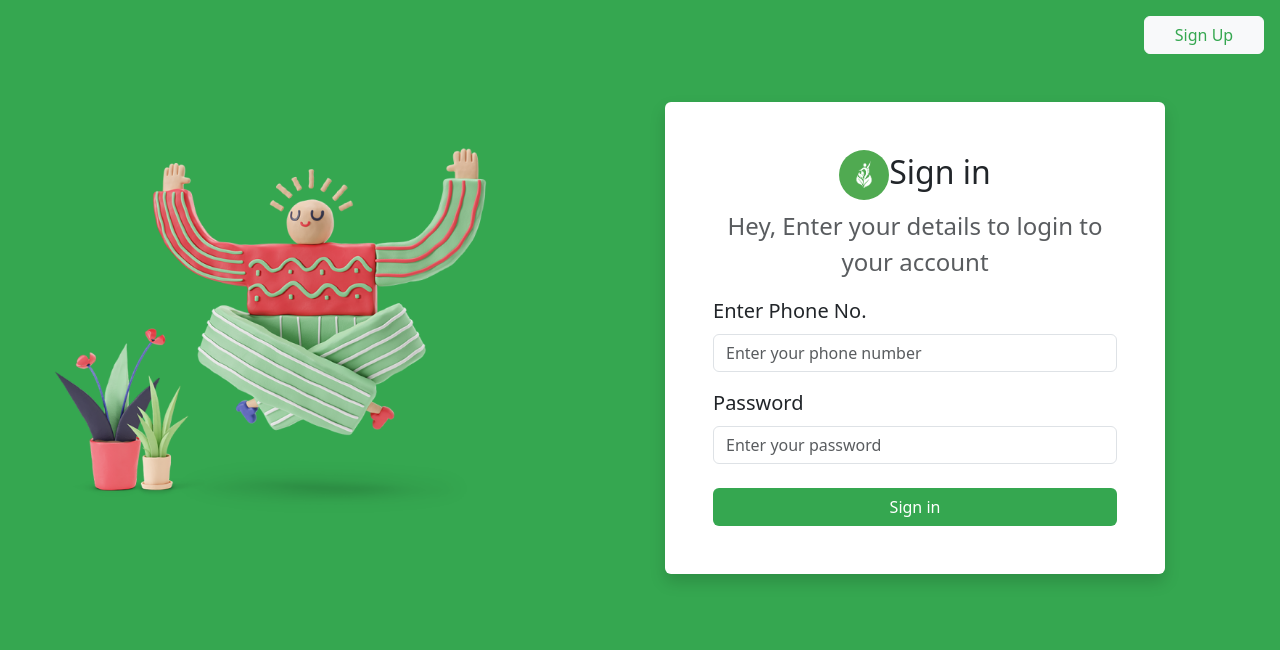
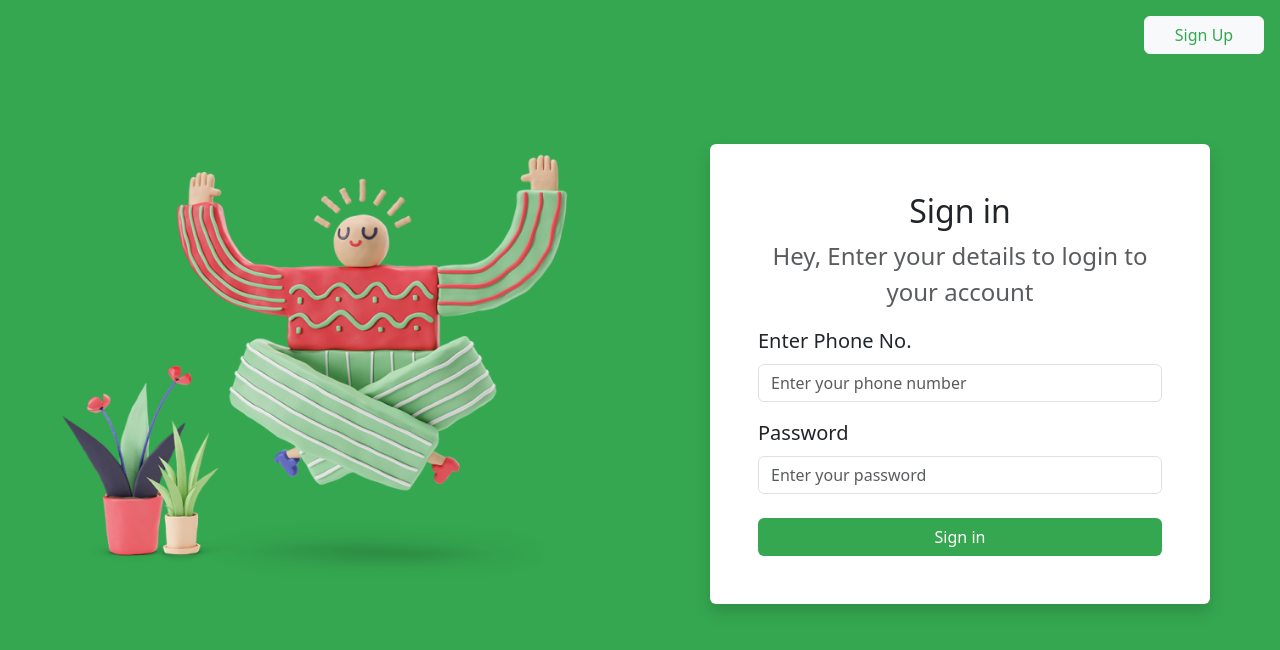
Before and after one commit to AgroSence/AgroSence, a React (Vite) app in the folder agrosence/: page / in a window 1280 px wide. Shown: the top 650 px of the page. Built offline with nearby package versions, Linux system fonts and the light colour scheme.

Commit message:
Removing Logo from Login Page

```diff
--- a/agrosence/pages/Login.jsx
+++ b/agrosence/pages/Login.jsx
@@ -24,12 +24,12 @@ const LoginPage = () => {
           style={{ backgroundColor: "#35a750" }}
         >
           {/* Left Container: Image */}
-          <div className="container w-75 w-md-50 d-flex justify-content-center align-items-center mt-4 mt-md-0">
+          <div className="container w-100 w-md-50 d-flex justify-content-center align-items-center mt-4 mt-md-0">
             <img
               src={resource.Register.src}
               alt={resource.Register.alt}
               className="img-fluid"
-              style={{ maxHeight: "60%", width: "auto" }}
+              style={{ maxHeight: "70%", width: "auto" }}
             />
           </div>
 
@@ -45,12 +45,6 @@ const LoginPage = () => {
               }}
             >
               <h2 className="text-center">
-                <img
-                  src={resource.Logo.src}
-                  alt={resource.Logo.alt}
-                  className="rounded-circle"
-                  style={{ width: "50px", height: "50px" }}
-                />
                 Sign in
               </h2>
               <p className="text-center text-muted fs-4">
```
